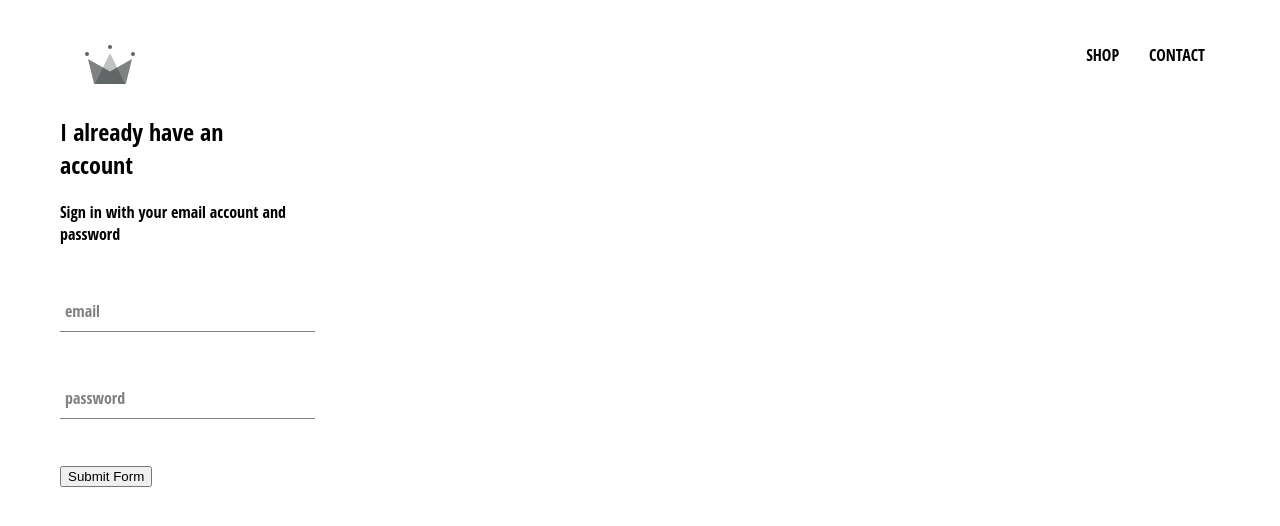
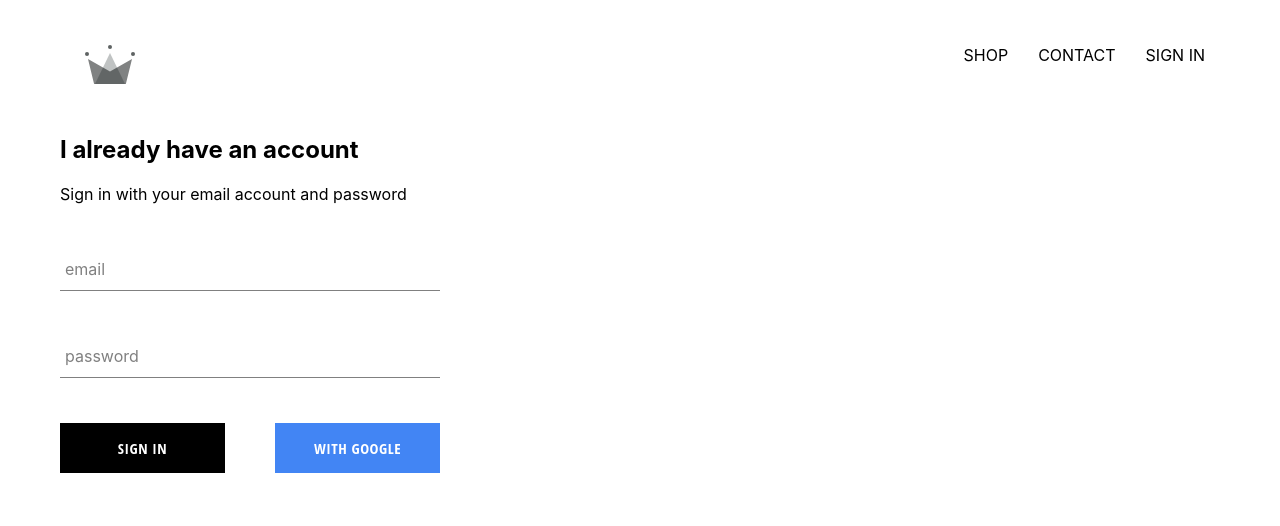
Before and after one commit to Sagarmallick/crwn-app, a React (Create React App) app: page /signin in a window 1280 px wide. Shown: the top 526 px of the page. Built offline with nearby package versions, Linux system fonts and the light colour scheme; no server answers.

Commit message:
integrated firebase into application, created sign in page with google authorization

```diff
--- a/package.json
+++ b/package.json
@@ -6,6 +6,7 @@
     "@testing-library/jest-dom": "^5.11.4",
     "@testing-library/react": "^11.1.0",
     "@testing-library/user-event": "^12.1.10",
+    "firebase": "^8.2.7",
     "node-sass": "^5.0.0",
     "react": "^17.0.1",
     "react-dom": "^17.0.1",
--- a/src/App.css
+++ b/src/App.css
@@ -1,5 +1,5 @@
 body {
-  font-family: "Open Sans Condensed";
+  /* font-family: "Open Sans Condensed"; */
   padding: 20px 60px;
 }
 
@@ -7,3 +7,7 @@
   text-decoration: none;
   color: black;
 }
+
+* {
+  box-sizing: border-box;
+}
--- a/src/App.js
+++ b/src/App.js
@@ -1,16 +1,38 @@
-import React from 'react';
+import React, { Component } from 'react';
 import {Switch,Route} from 'react-router-dom';
 import './App.css';
 import HomePage from './pages/homepage/homepage.component.jsx';
 import ShopPage from './pages/shop/shop.component.jsx';
 import SignInAndSignUpPage from './pages/sign-in-and-sign-up/sign-in-and-sign-up.component.jsx';
 import Header from './components/header/header.component.jsx';
+import {auth} from './firebase/firebase.utils';
 
 
-function App() {
+class App extends Component{
+  constructor(){
+    super()
+    this.state={
+      currentUser:null
+    }
+  }
+
+  unsubscribeFromAuth= null;
+
+  componentDidMount(){
+  this.unsubscribeFromAuth = auth.onAuthStateChanged(user=>{
+      this.setState({currentUser:user})
+      console.log(user);
+    });
+  }
+
+  componentWillUnmount(){
+    this.unsubscribeFromAuth();
+  }
+
+  render(){
     return (
       <div>
-    <Header/>
+      <Header currentUser={this.state.currentUser}/>
         <Switch>
           <Route exact path='/' component={HomePage}/>
           <Route  path='/shop' component={ShopPage}/>
@@ -18,6 +40,8 @@
         </Switch>
       </div>
     )
+
+  }
 }
 
 export default App;
--- /dev/null
+++ b/src/components/custom-button/custom-button.component.jsx
@@ -0,0 +1,10 @@
+import React from 'react';
+import './custom-button.styles.scss';
+
+const CustomButton=({children,isGoogleSignIn, ...otherProps})=>(
+    <button className={`${isGoogleSignIn ? 'google-sign-in' : ''} custom-button`} {...otherProps}>
+    {children}
+    </button>
+
+)
+export default CustomButton;
--- /dev/null
+++ b/src/components/custom-button/custom-button.styles.scss
@@ -0,0 +1,32 @@
+.custom-button {
+  min-width: 165px;
+  width: auto;
+  height: 50px;
+  letter-spacing: 0.5px;
+  line-height: 50px;
+  padding: 0 35px 0 35px;
+  font-size: 15px;
+  background-color: black;
+  color: white;
+  text-transform: uppercase;
+  font-family: "Open Sans Condensed";
+  font-weight: bolder;
+  border: none;
+  cursor: pointer;
+
+  &:hover {
+    background-color: white;
+    color: black;
+    border: 1px solid black;
+  }
+
+  &.google-sign-in {
+    background-color: #4285f4;
+    color: white;
+
+    &:hover {
+      background-color: #357ae8;
+      border: none;
+    }
+  }
+}
--- a/src/components/header/header.component.jsx
+++ b/src/components/header/header.component.jsx
@@ -1,10 +1,11 @@
 import React from 'react';
 import './header.styles.scss';
 import {Link} from 'react-router-dom';
+import {auth} from '../../firebase/firebase.utils.js';
 
 import {ReactComponent as Logo} from '../../assets/crown.svg';
 
-const Header=()=>(
+const Header=({currentUser})=>(
     <div className='header'>
         <Link className='logo-container' to='/'>
             <Logo className='logo'/>
@@ -19,6 +20,12 @@
             <Link className='option' to='/shop'>
                 CONTACT
             </Link>
+            {
+                currentUser ?
+                <div className='option' onClick={()=>auth.signOut()}>SIGN OUT</div>
+                :
+                <Link className='option' to='/signin'>SIGN IN</Link>
+            }
         </div>
 
 
--- a/src/components/header/header.styles.scss
+++ b/src/components/header/header.styles.scss
@@ -20,6 +20,7 @@
 
     .option {
       padding: 10px 15px;
+      cursor: pointer;
     }
   }
 }
--- a/src/components/sign-in/sign-in.component.jsx
+++ b/src/components/sign-in/sign-in.component.jsx
@@ -1,6 +1,9 @@
 import React, { Component } from 'react';
 import './sign-in.styles.scss';
 import FormInput from '../form-input/form-input.component.jsx';
+import CustomButton from '../custom-button/custom-button.component';
+
+import {signInWithGoogle} from '../../firebase/firebase.utils.js';
 class SignIn extends Component{
     constructor(){
         super()
@@ -45,7 +48,11 @@
                     label='password'
                     required/>
 
-                    <input type='submit' value='Submit Form'/>
+                    <div className='buttons'>
+                    <CustomButton type='submit'>Sign in</CustomButton>
+                    <CustomButton onClick={signInWithGoogle} isGoogleSignIn>with Google</CustomButton>
+                    </div>
+
                 </form>
             </div>
         )
--- a/src/components/sign-in/sign-in.styles.scss
+++ b/src/components/sign-in/sign-in.styles.scss
@@ -1,3 +1,13 @@
 .sign-in {
-  width: 30vh;
+  width: 380px;
+  display: flex;
+  flex-direction: column;
+
+  .title {
+    margin: 10px 0;
+  }
+  .buttons {
+    display: flex;
+    justify-content: space-between;
+  }
 }
--- /dev/null
+++ b/src/firebase/firebase.utils.js
@@ -0,0 +1,24 @@
+import firebase from 'firebase/app';
+import 'firebase/firestore';
+import 'firebase/auth';
+
+const config={
+    apiKey: "AIzaSyCmPVDUuJ5wzSpe5OnbagVxB0IwOk3CzHQ",
+    authDomain: "crwn-db-55c47.firebaseapp.com",
+    projectId: "crwn-db-55c47",
+    storageBucket: "crwn-db-55c47.appspot.com",
+    messagingSenderId: "414403709339",
+    appId: "1:414403709339:web:012788c4322fb03046b93e",
+    measurementId: "G-92LVGEQXB2"
+  };
+  firebase.initializeApp(config);
+
+  export const auth= firebase.auth();
+  export const firestore=firebase.firestore();
+
+  const provider = new firebase.auth.GoogleAuthProvider();
+  provider.setCustomParameters({prompt: 'select_account' });
+
+  export const signInWithGoogle=()=>auth.signInWithPopup(provider);
+
+  export default firebase;
```
Also changed, not shown: 1 other file (tests, documents, lock files or other folders). Lines whose indentation alone changed are shown as unchanged.
